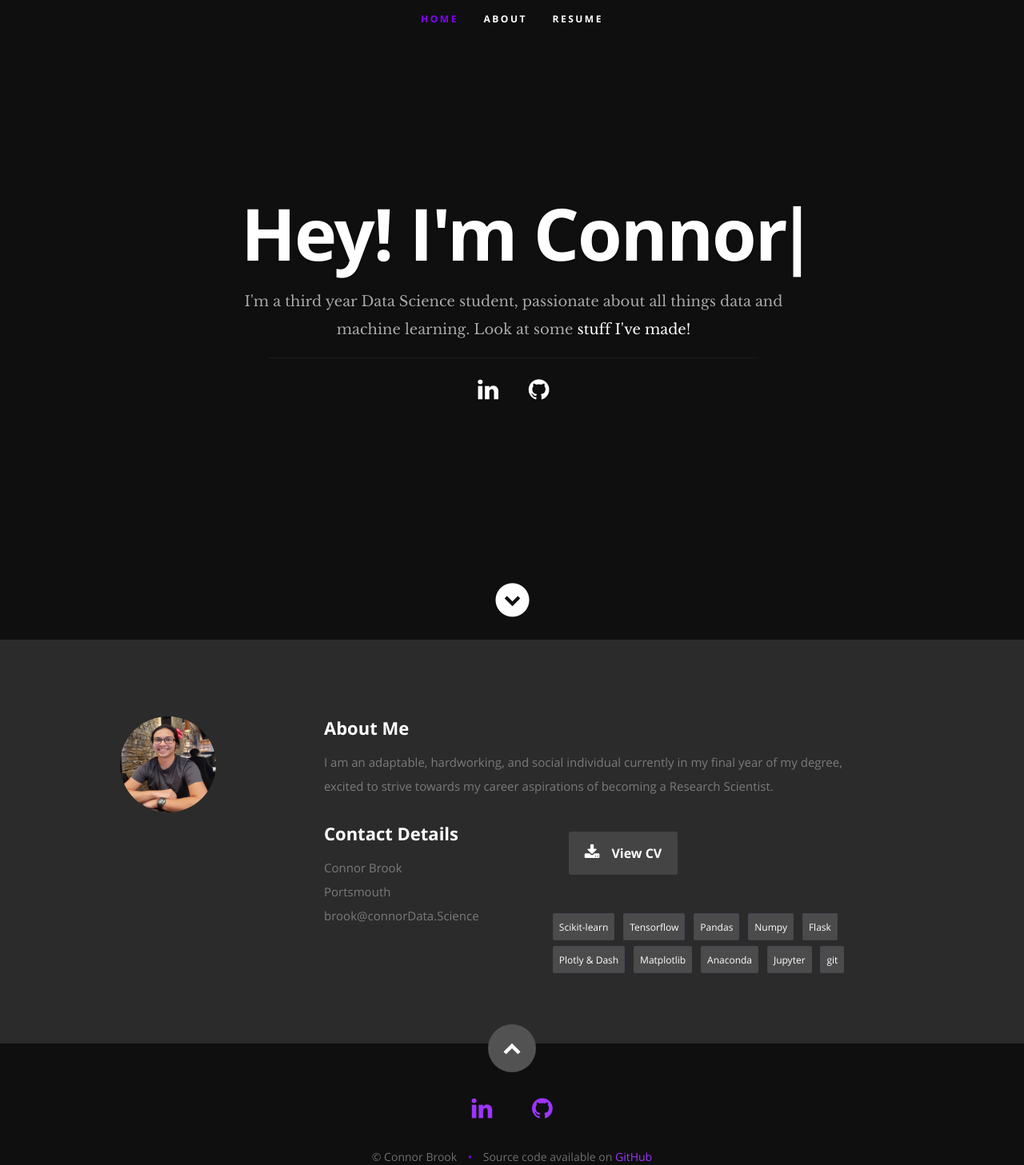
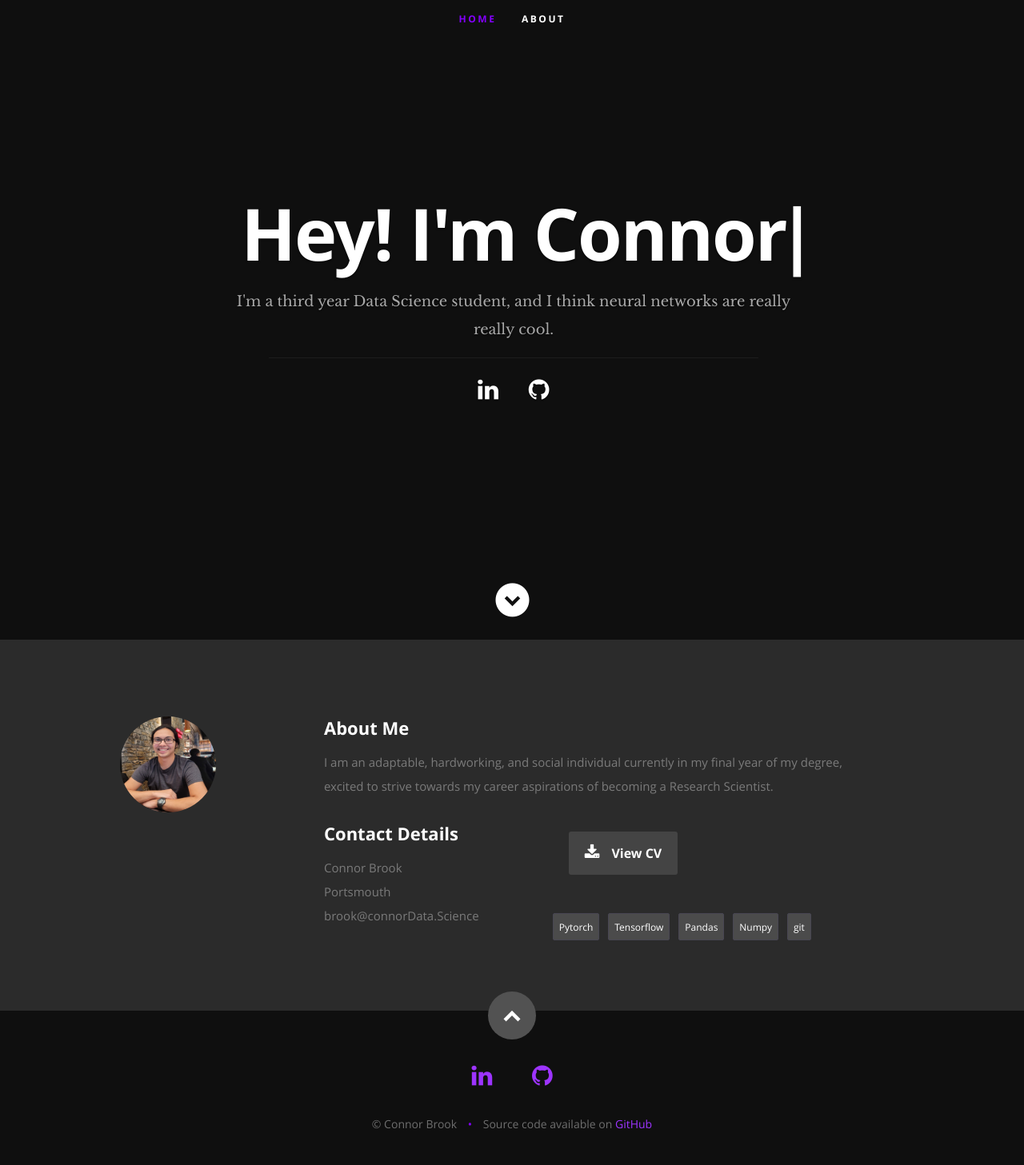
Before and after one commit to Viibrant/connorData.Science, a Flask app: page / in a window 1280 px wide. Shown: the top 1457 px of the page at 80% size. After the commit the page ends 1412 px from the top, so only its background shows below. Run offline with Flask 2, Linux system fonts and the light colour scheme; some libraries are stand-ins or nearby versions.

Commit message:
more details yum yum

```diff
--- a/templates/index.html
+++ b/templates/index.html
@@ -51,7 +51,6 @@
 			<ul id="nav" class="nav">
 				<li class="current"><a class="smoothscroll" href="#home">Home</a></li>
 				<li><a class="smoothscroll" href="#about">About</a></li>
-				<li><a class="smoothscroll" href="#resume">Resume</a></li>
 				<!--
 					<li><a class="smoothscroll" href="#portfolio">Projects</a></li>
 					-->
@@ -64,9 +63,7 @@
 			<div class="banner-text">
 				<h1 class="responsive-headline" id="type"></h1>
 				<h3>
-					I'm a third year Data Science student, passionate about all things
-					data and machine learning. Look at some
-					<a class="smoothscroll" href="#portfolio">stuff I've made! </a>
+					I'm a third year Data Science student, and I think neural networks are really really cool.
 				</h3>
 				<hr />
 				<ul class="social">
@@ -120,15 +117,10 @@
 					</div>
 					<div class="skills">
 						<ul>
-							<li>Scikit-learn</li>
+							<li>Pytorch</li>
 							<li>Tensorflow</li>
 							<li>Pandas</li>
 							<li>Numpy</li>
-							<li>Flask</li>
-							<li>Plotly & Dash</li>
-							<li>Matplotlib</li>
-							<li>Anaconda</li>
-							<li>Jupyter</li>
 							<li>git</li>
 						</ul>
 					</div>
```
